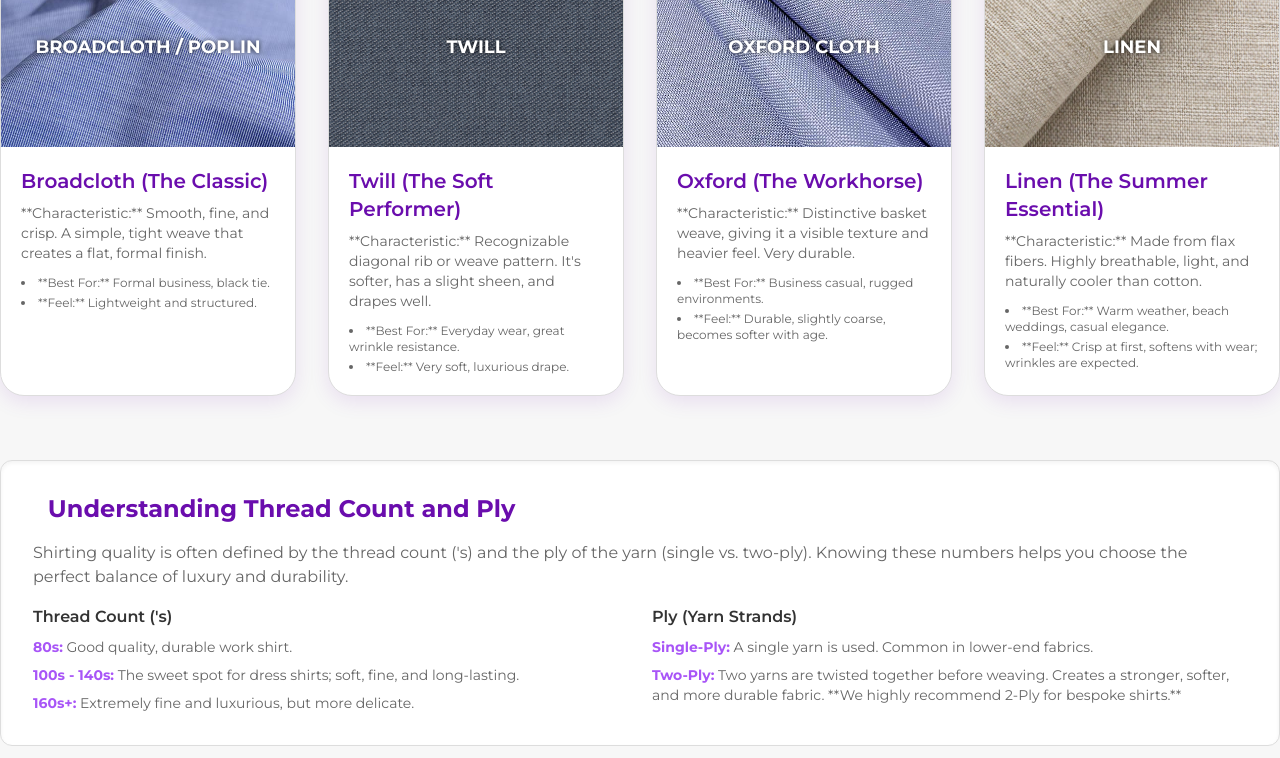
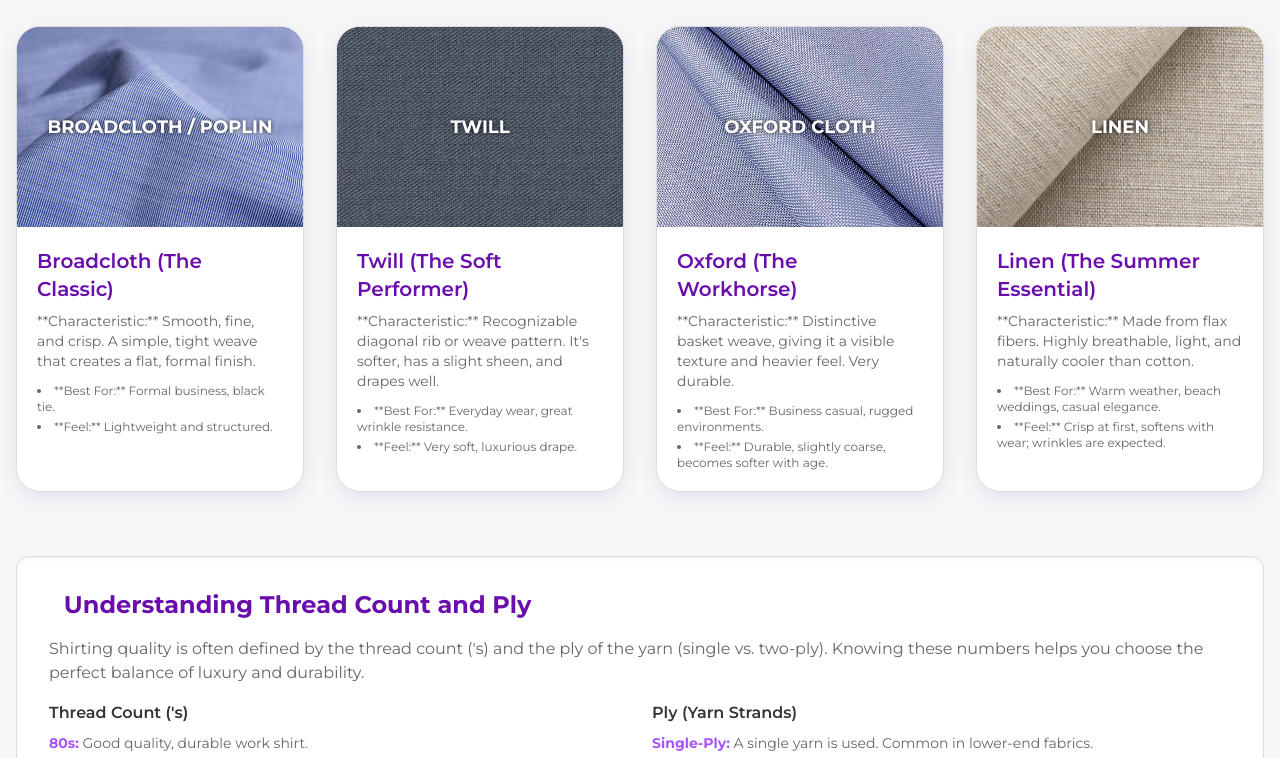
Before and after one commit to corteznicolejohn869-netizen/TBY, a plain HTML site: page shirt.html in a window 1280 px wide. Shown: the part 505-1263 px from the top of the page. Drawn offline with nearby package versions, Linux system fonts and the light colour scheme.

Commit message:
Update shirt.html

```diff
--- a/shirt.html
+++ b/shirt.html
@@ -138,6 +138,9 @@
         <div id="theme-btn-mobile" class="fas fa-sun text-xl cursor-pointer hover:text-purple-600 dark:hover:text-purple-400 transition-colors duration-300"></div>
     </div>
 </header>
+
+    <main class="main-content py-12 lg:py-20">
+        <div class="max-w-7xl mx-auto px-4">
  <!-- Hero Section -->
             <header class="text-center mb-16">
                 <h1 class="text-5xl lg:text-6xl font-extrabold mb-3" style="color: var(--primary-color);">Selecting Your Perfect Shirt Fabric</h1>
```
